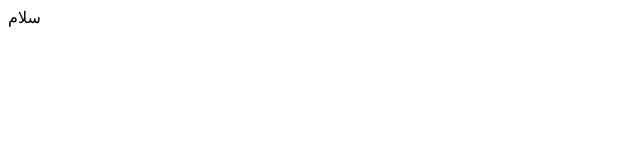
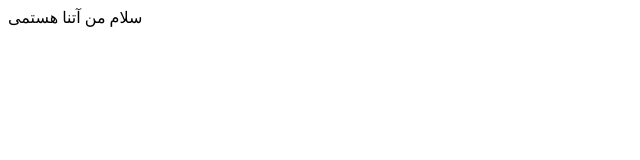
Before and after one commit to atena18mu/batgirl, a plain HTML site: page index.html in a window 1280 px wide. Shown: the full height of the page, 0-640 px from the left. Drawn offline with Linux system fonts and the light colour scheme.

Commit message:
add atena

```diff
--- a/index.html
+++ b/index.html
@@ -6,6 +6,6 @@
     <title>Document</title>
   </head>
   <body>
-    سلام
+    سلام من آتنا هستمی
   </body>
 </html>
```
